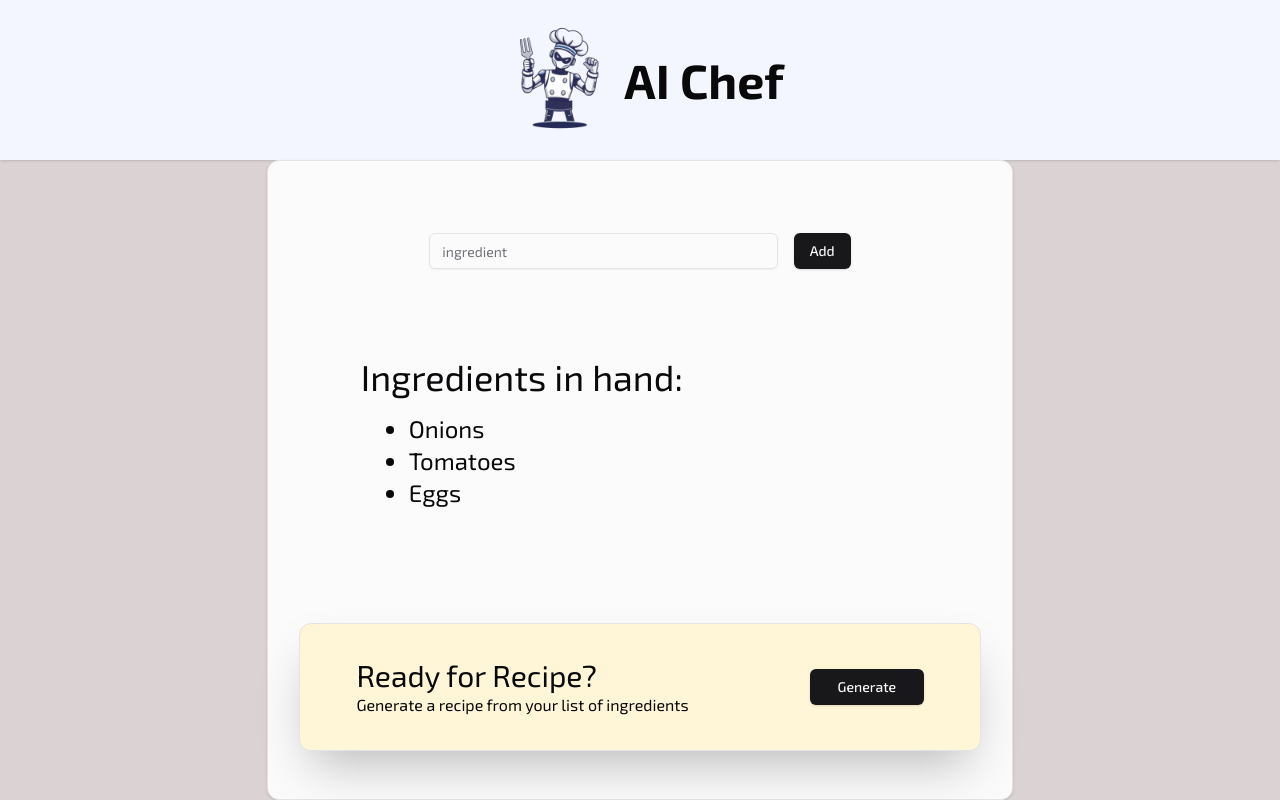
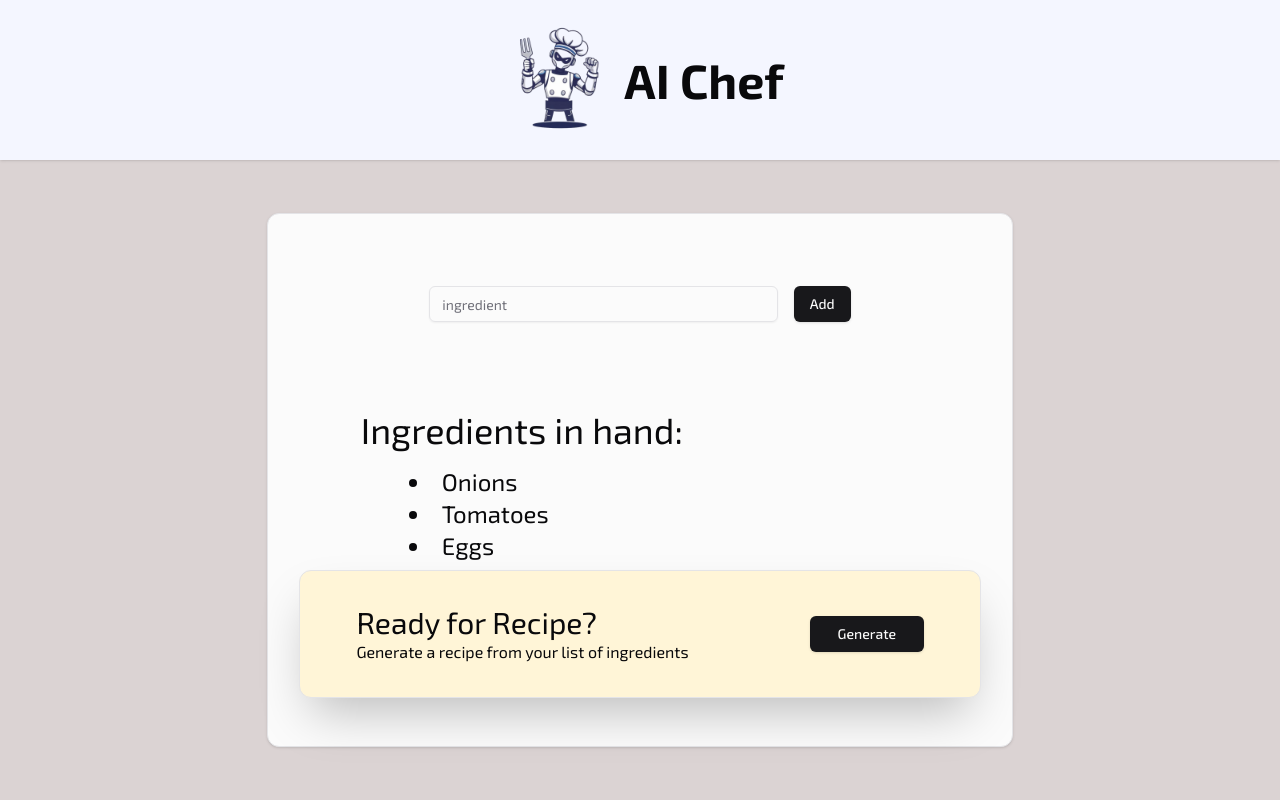
Before and after one commit to karthik8t/reactPlayGround, a React (Vite) app in the folder ai-chef/: page / in a window 1280 px wide. Built offline with nearby package versions, Linux system fonts and the light colour scheme.

Commit message:
handle add ingredients with use state

```diff
--- a/ai-chef/src/components/ingredients/Ingredients.tsx
+++ b/ai-chef/src/components/ingredients/Ingredients.tsx
@@ -2,22 +2,24 @@ import {Card, CardContent, CardFooter, CardHeader} from "@/components/ui/card.ts
 import {Input} from "@/components/ui/input.tsx";
 import {Button} from "@/components/ui/button.tsx";
 import {cn} from "@/lib/utils.ts";
+import {useState} from "react";
 
-
-let ingredients : string[] = ["Onions", "Tomatoes", "Eggs"]
-
-const submitIngredient = (event: Event) => {
-    event.preventDefault();
-    const formData : FormData = new FormData(event.currentTarget);
-    let ingredient : string = formData.get("ingredient");
-    ingredients.push(ingredient);
-    console.log(ingredients)
-}
 
 type Props = {};
 export default function Ingredients({}: Props) {
+
+    const [ingredients, setIngredients] = useState(["Onions", "Tomatoes", "Eggs"])
+
+
+    const submitIngredient = (event: Event) => {
+        event.preventDefault();
+        const formData : FormData = new FormData(event.currentTarget);
+        setIngredients((prevState) => [...prevState , formData.get("ingredient")])
+    }
+
+
     return (
-        <Card className={cn("w-7/12 h-5/6 my-auto bg-[#FBFBFB] flex flex-col items-center max-w-[75rem]")}>
+        <Card className={cn("w-7/12 h-4/6 my-auto bg-[#FBFBFB] flex flex-col items-center max-w-[75rem]")}>
             <CardHeader className={"w-full"}>
                 <form className={"flex justify-center mt-12"} onSubmit={submitIngredient}>
                     <Input type={"text"} placeholder={"ingredient"} enterKeyHint={"enter"} className={"w-1/2"} name={"ingredient"}/>
@@ -26,7 +28,7 @@ export default function Ingredients({}: Props) {
             </CardHeader>
             <CardContent className={"w-3/4 mx-auto mt-16 p-0"}>
                 <h1 className={"text-4xl"}>Ingredients in hand: </h1>
-                <ul className={"text-2xl list-disc mt-4 ml-12"}>
+                <ul className={"text-2xl overflow-auto mt-4 ml-12 max-h-96 list-disc list-inside"}>
                     {ingredients.map((ingredient, index) => (<li key={index}>{ingredient}</li>) )}
                 </ul>
             </CardContent>
```
